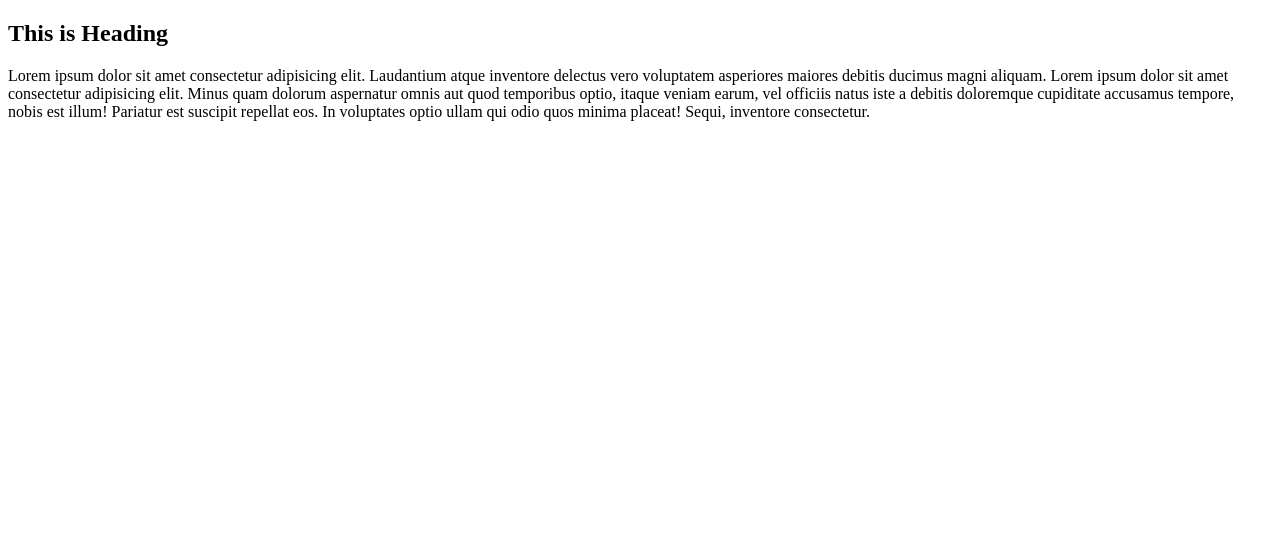
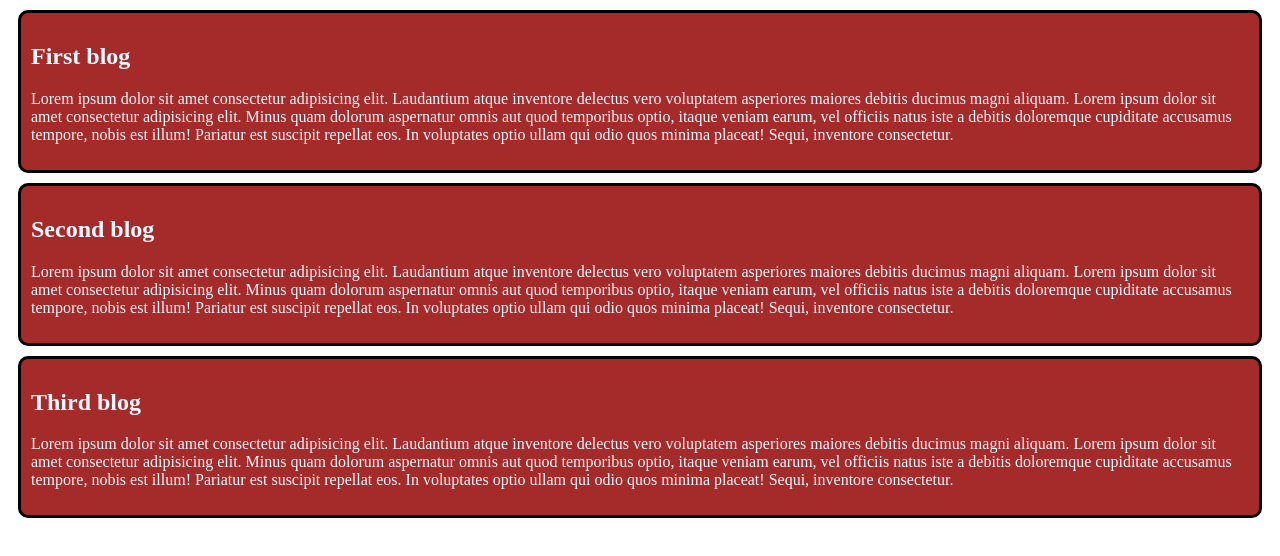
Before and after one commit to Obaidullah-ahsan/my-first-github-repo, a plain HTML site: page index.html in a window 1280 px wide. Drawn offline with Linux system fonts and the light colour scheme.

Commit message:
first blog and second blog and third blog

```diff
--- a/index.html
+++ b/index.html
@@ -4,10 +4,19 @@
     <meta charset="UTF-8">
     <meta name="viewport" content="width=device-width, initial-scale=1.0">
     <title>My First Html</title>
+    <link rel="stylesheet" href="style.css">
 </head>
 <body>
     <div>
-        <h2>This is Heading</h2>
+        <h2>First blog</h2>
+        <p>Lorem ipsum dolor sit amet consectetur adipisicing elit. Laudantium atque inventore delectus vero voluptatem asperiores maiores debitis ducimus magni aliquam. Lorem ipsum dolor sit amet consectetur adipisicing elit. Minus quam dolorum aspernatur omnis aut quod temporibus optio, itaque veniam earum, vel officiis natus iste a debitis doloremque cupiditate accusamus tempore, nobis est illum! Pariatur est suscipit repellat eos. In voluptates optio ullam qui odio quos minima placeat! Sequi, inventore consectetur.</p>
+    </div>
+    <div>
+        <h2>Second blog</h2>
+        <p>Lorem ipsum dolor sit amet consectetur adipisicing elit. Laudantium atque inventore delectus vero voluptatem asperiores maiores debitis ducimus magni aliquam. Lorem ipsum dolor sit amet consectetur adipisicing elit. Minus quam dolorum aspernatur omnis aut quod temporibus optio, itaque veniam earum, vel officiis natus iste a debitis doloremque cupiditate accusamus tempore, nobis est illum! Pariatur est suscipit repellat eos. In voluptates optio ullam qui odio quos minima placeat! Sequi, inventore consectetur.</p>
+    </div>
+    <div>
+        <h2>Third blog</h2>
         <p>Lorem ipsum dolor sit amet consectetur adipisicing elit. Laudantium atque inventore delectus vero voluptatem asperiores maiores debitis ducimus magni aliquam. Lorem ipsum dolor sit amet consectetur adipisicing elit. Minus quam dolorum aspernatur omnis aut quod temporibus optio, itaque veniam earum, vel officiis natus iste a debitis doloremque cupiditate accusamus tempore, nobis est illum! Pariatur est suscipit repellat eos. In voluptates optio ullam qui odio quos minima placeat! Sequi, inventore consectetur.</p>
     </div>
 </body>
--- a/style.css
+++ b/style.css
@@ -0,0 +1,8 @@
+div{
+    background-color: brown;
+    color: aliceblue;
+    padding: 10px;
+    margin: 10px;
+    border: 3px solid black;
+    border-radius: 10px;
+}
```
